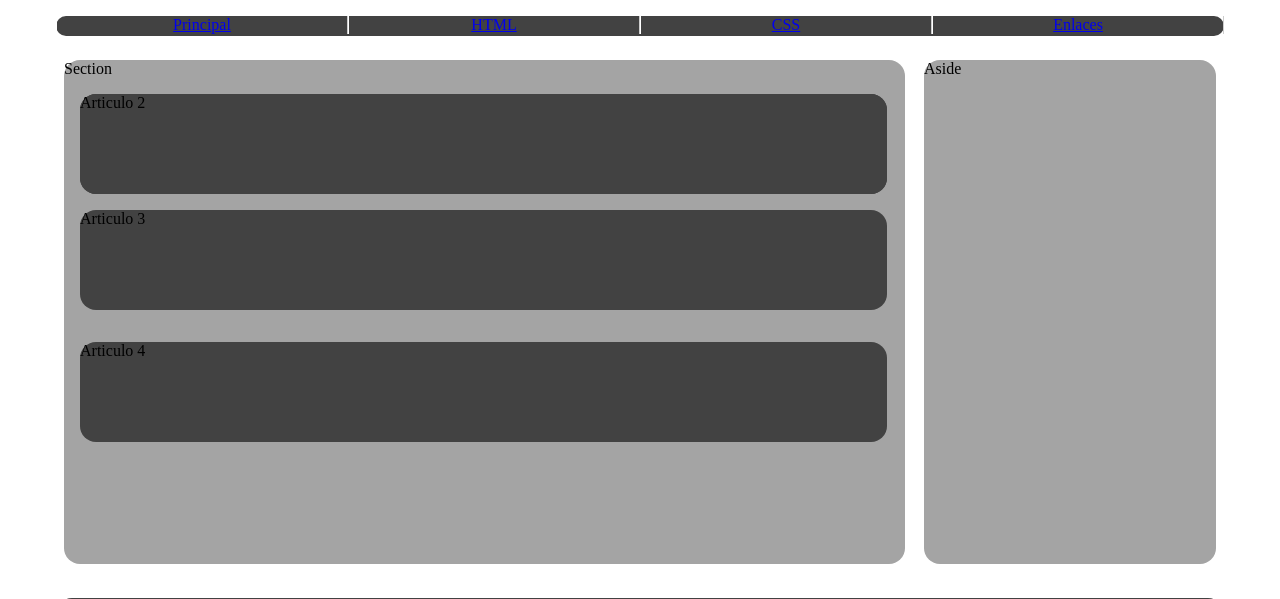
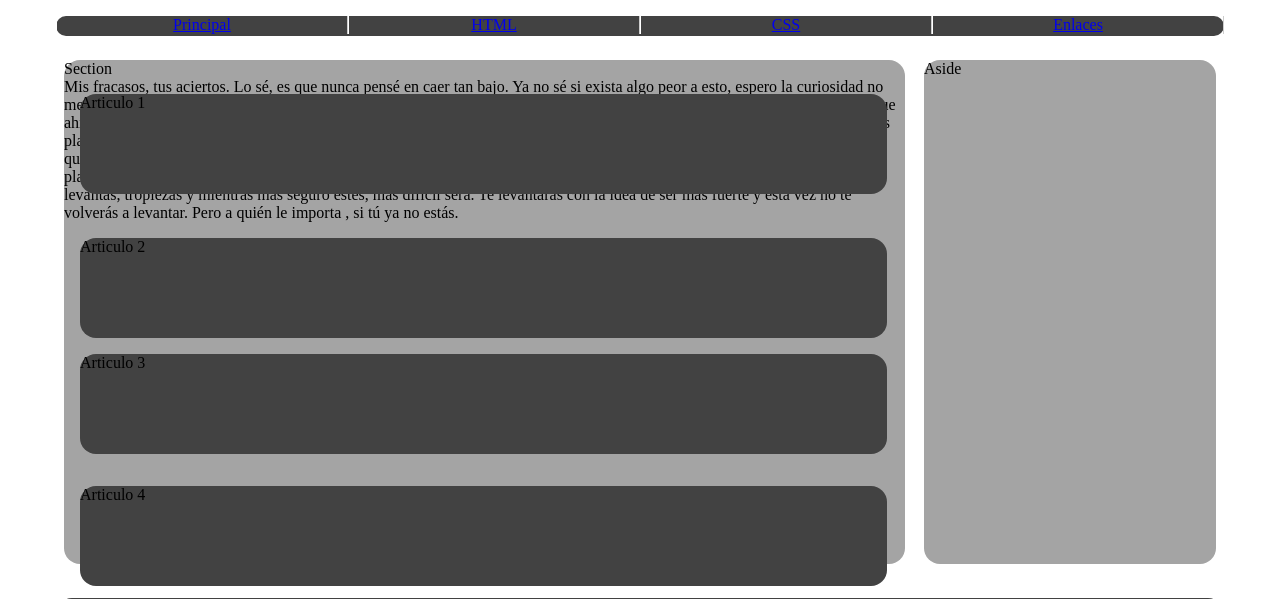
Before and after one commit to Cristian181199/2DAW, a PHP site: page /pages/css/index.html in a window 1280 px wide. Shown: the part 182-781 px from the top of the page. Run offline with PHP 8.4, Linux system fonts and the light colour scheme.

Commit message:
DWEC ALGUNOS AVANCES EN EL APARTADO 5

```diff
--- a/DWEC/Tema 1/ACT REPASO HTML - CSS/pages/css/index.html
+++ b/DWEC/Tema 1/ACT REPASO HTML - CSS/pages/css/index.html
@@ -26,6 +26,23 @@
         <div id="section">
           Section
           <div id="articulo1" class="articulo">Articulo 1</div>
+          <p>
+            Mis fracasos, tus aciertos. Lo sé, es que nunca pensé en caer tan
+            bajo. Ya no sé si exista algo peor a esto, espero la curiosidad no
+            me delate. Juré nunca hacerlo. Entendí el por qué nunca hay que
+            asegurar. El tiempo pasa, las cosas cambian. La melancolía sigue
+            ahí, como un cadáver queriendo decir algo. Mis verdades, tu
+            inseguridad. Preferí callar y no hablar de más. Dicen que el habla
+            es plata y el silencio es oro. La mentira puede ser un estilo de
+            vida. ¿Tú qué crees? Quizá de alguien, espero que no sea la mía. Por
+            qué tiene que ser un maldito espiral sin final. Cual insectos
+            atrapados en un mar de tierra. Quién es el qué juega, Tú o Yo. Una
+            platica con tu yo interior. Estar más lejos para verte más de cerca
+            y mientras más lejos, más te adentras. Tropiezas, te levantas, te
+            levantas, tropiezas y mientras más seguro estés, más difícil será.
+            Te levantarás con la idea de ser más fuerte y esta vez no te
+            volverás a levantar. Pero a quién le importa , si tú ya no estás.
+          </p>
           <div id="articulo2" class="articulo">Articulo 2</div>
           <div id="articulo3" class="articulo">Articulo 3</div>
           <div id="articulo4" class="articulo">Articulo 4</div>
--- a/DWEC/Tema 1/ACT REPASO HTML - CSS/styles/css.css
+++ b/DWEC/Tema 1/ACT REPASO HTML - CSS/styles/css.css
@@ -77,6 +77,7 @@
 
 #articulo1 {
   position: fixed;
+  z-index: 999;
 }
 
 #articulo2 {
```
